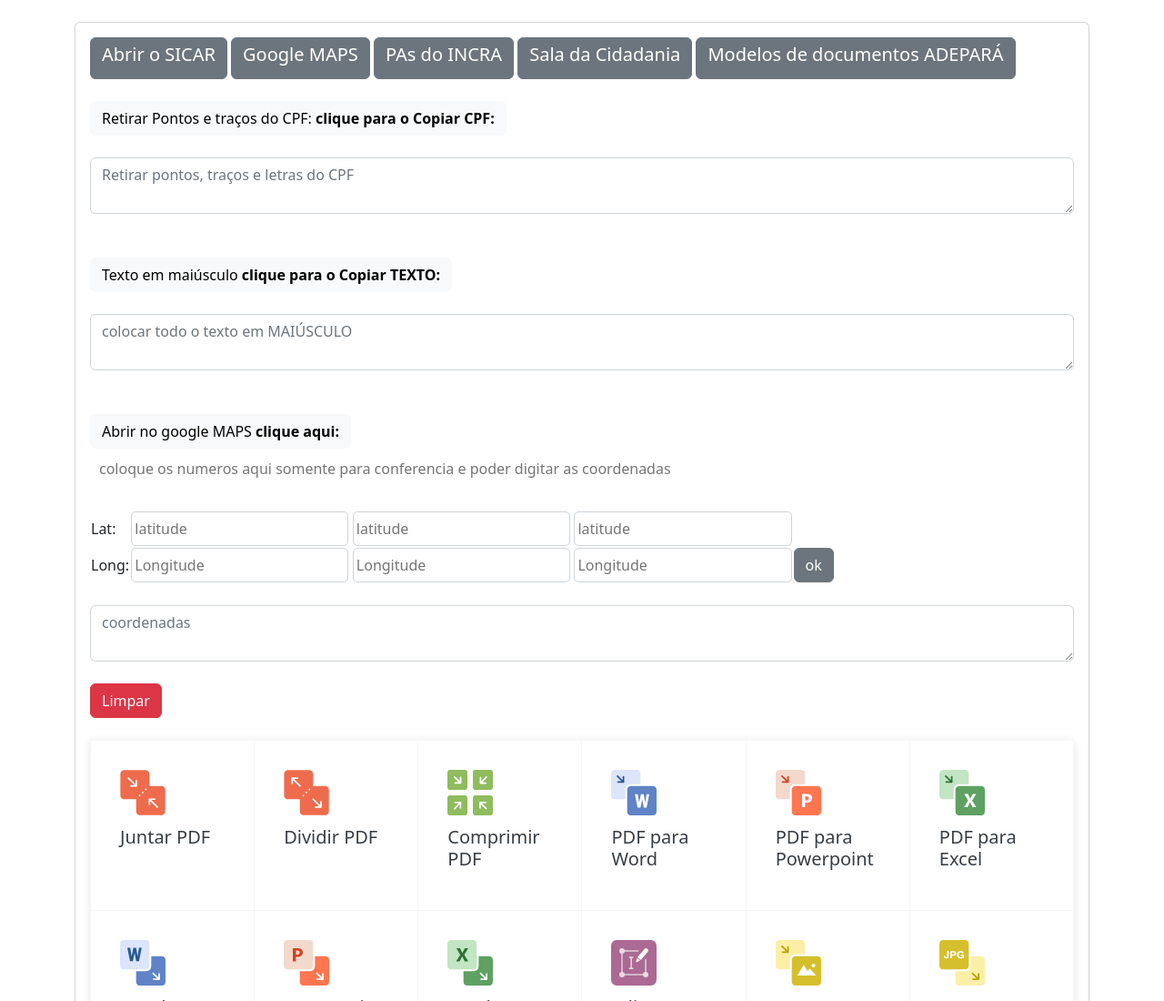
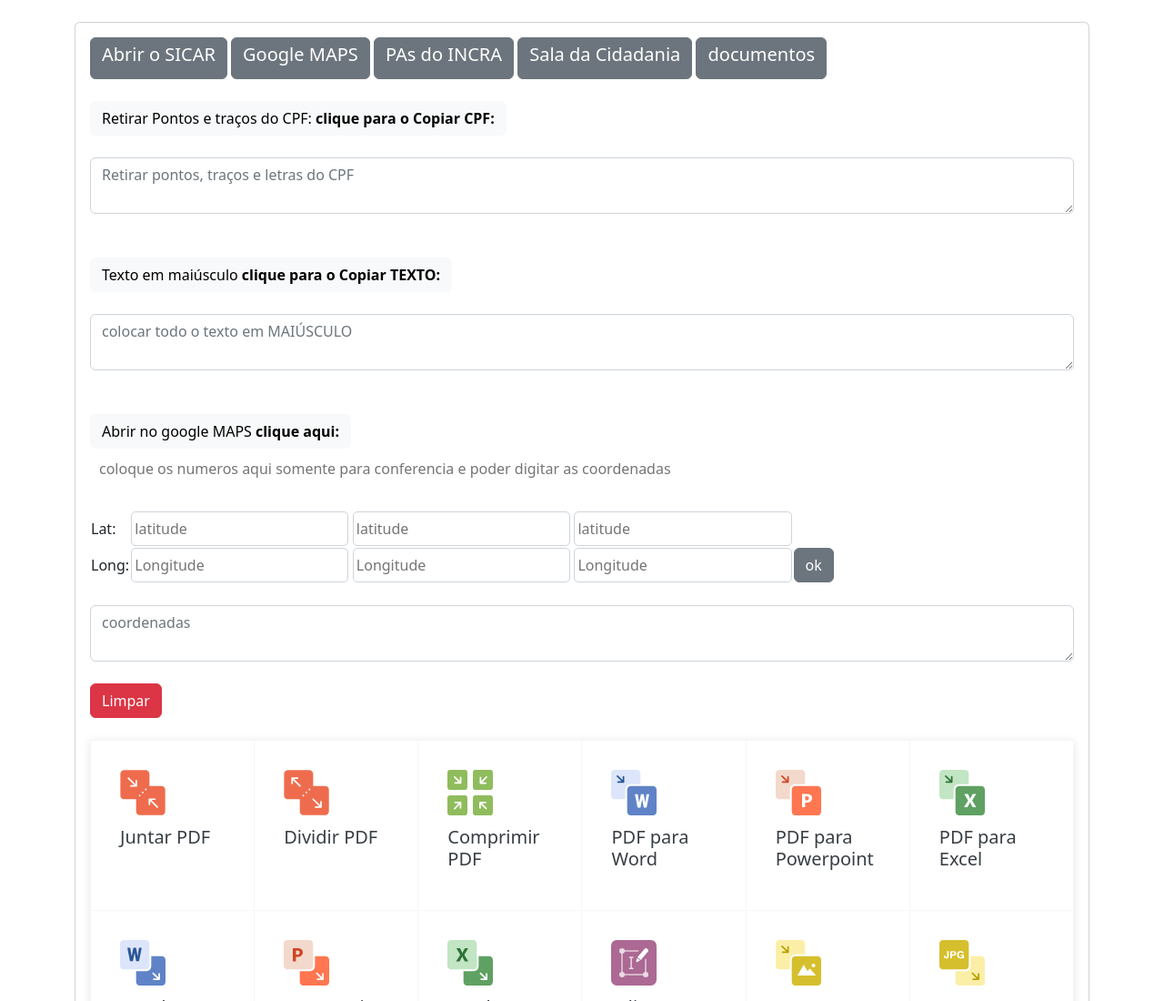
Before and after one commit to marceloteck/tools, a plain HTML site: page index.html in a window 1280 px wide. Shown: the top 1100 px of the page at 91% size. Drawn offline with nearby package versions, Linux system fonts and the light colour scheme.

Commit message:
Update index.html

```diff
--- a/index.html
+++ b/index.html
@@ -171,7 +171,7 @@
 
   <button type="button" class="btn btn-secondary"  onclick="
   window.open('https://drive.google.com/drive/folders/10zs5cd4-UM-y52T8x4kw-mLEiHmRYQwr?usp=sharing', '_blank');" id="cop" >
-  <h5>Modelos de documentos ADEPARÁ</h5>
+  <h5>documentos </h5>
  </button>
 
   <br><br>
```
